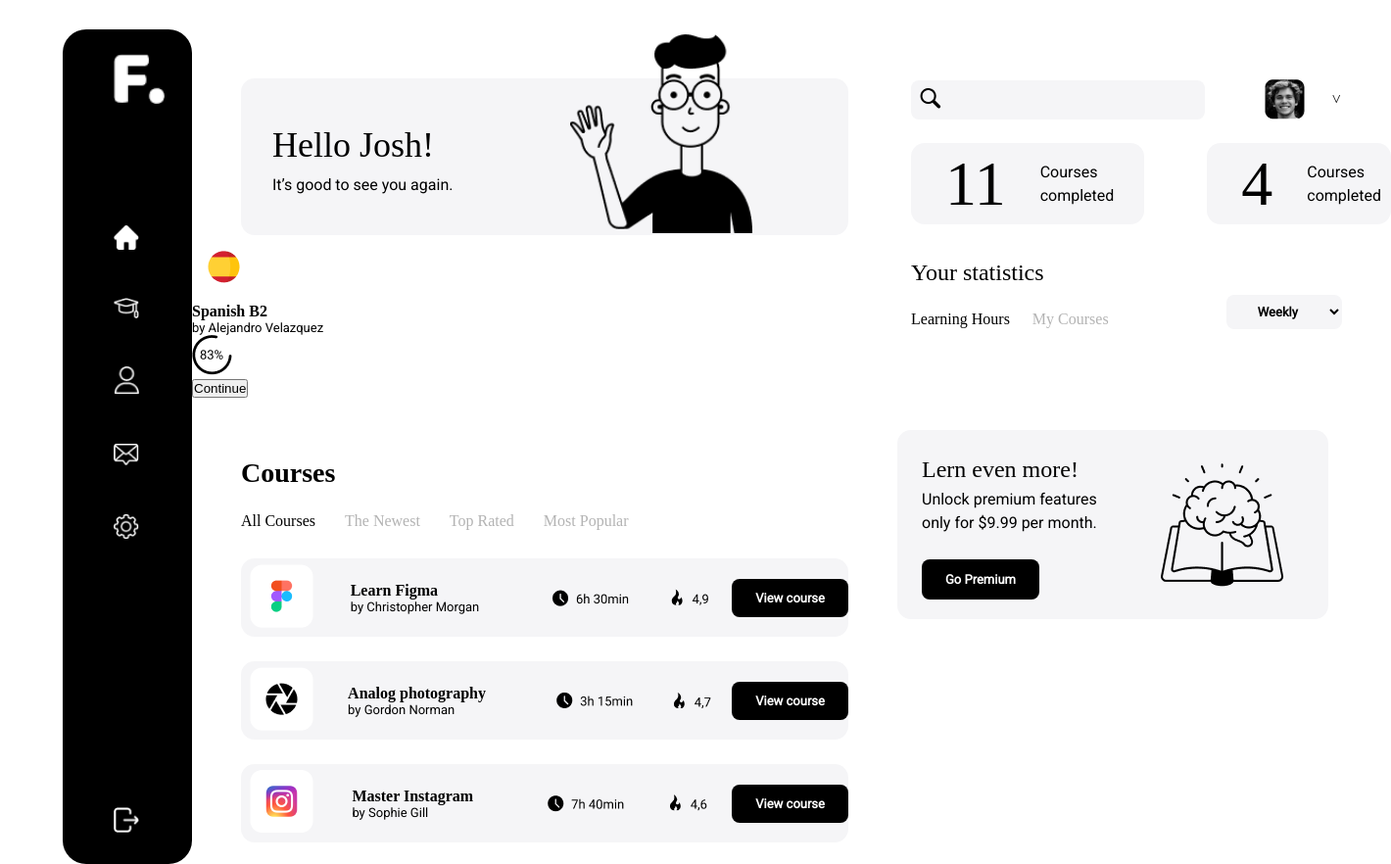
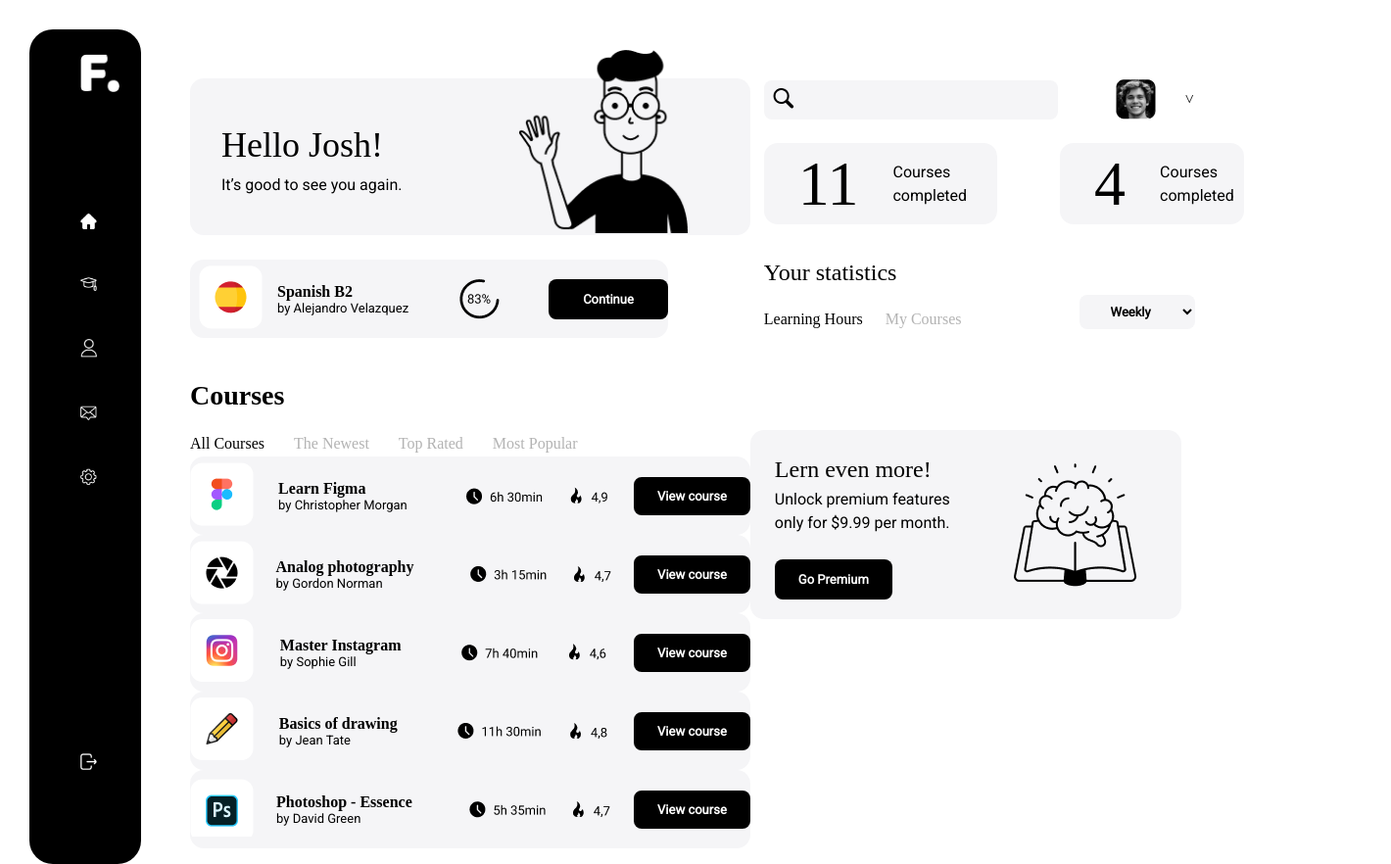
Before and after one commit to dragonlock/vitalii.hw8, a plain HTML site: page index.html in a window 1280 px wide. Shown: the top 882 px of the page at 98% size, 1420 px wide, since content can reach past the window. Drawn offline with Linux system fonts and the light colour scheme; a web font is replaced by a local one.

Commit message:
Update style.css

```diff
--- a/css/style.css
+++ b/css/style.css
@@ -2,15 +2,15 @@
     margin: 0;
     padding: 0;
     box-sizing: border-box;
-    width: 1440;
-    height: 900;
 }
 
 body{
     width: 90%;
     margin: auto;
+    width: 100%;
     min-width: 1100px;
     min-height: 600px;
+    padding-left: 30px;
 
 }
 
@@ -21,7 +21,8 @@ header{
 }
 
 .left-block{
-    width: 132px;
+    width: 100%;
+    max-width: 132px;
     height: 852px;
     background: #000000;
     border-radius: 24px;
@@ -50,8 +51,8 @@ header{
 }
 
 .block-hello{
-
-    width: 620px;
+    width: 100%;
+    max-width: 620px;
     height: 160px;
     background: #F5F5F7;
     border-radius: 14px;
@@ -92,17 +93,18 @@ header{
     bottom: 1%;
 }
 
-.spanish-wrapp{
+.my-courses-wrapp{
     background: #F5F5F7;
     border-radius: 14px;
-    width: 500.26px;
+    width: 100%;
+    max-width: 500.26px;
     height: 80px;
     margin-left: 50px;
     display: flex;
     align-items: center;
 }
 
-.spanish-wrapp button{
+.my-courses-wrapp button{
     background: #000000;
     border-radius: 8px;
     font-family: Roboto;
@@ -135,17 +137,17 @@ header{
     color: #000000;
 }
 
-.spanish{
+.my-courses{
     display: flex;
     align-items: center;
     margin-top: 25px;
 }
 
-.spanish img{
+.my-courses img{
     margin-left: 17px;
 }
 
-.spanish-icon img{
+.my-courses-icon img{
     margin-right: 15px;
     margin-left: 9px;
 }
@@ -185,7 +187,8 @@ header{
 .courses-wrapp{
     background: #F5F5F7;
     border-radius: 14px;
-    width: 620px;
+    width: 100%;
+    max-width: 620px;
     height: 80px;
     margin-left: 50px;
     display: flex;
@@ -219,11 +222,28 @@ input{
     display: flex;
     align-items: center;
     justify-content: space-between;
-    width: 438.9px;
+    width: 100%;
+    max-width: 438.9px;
     height: 43px;
     margin-top: 50px;
     margin-left: 64px;
 }
+
+.bell{
+    position: relative;
+}
+
+.bell img:last-child{
+position: absolute;
+top: -8px;
+left: 15px;
+
+}
+
+/* .block-search img.bell::after{
+    background-image: url(../img/bellAdd.png);
+} */
+
 
 .search-wrapp img{
     position: absolute;
@@ -233,7 +253,8 @@ input{
 
 .inf{
     display: flex;
-    width: 439.78px;
+    width: 100%;
+    max-width: 439.78px;
     height: 106.05px;
 }
 
@@ -300,7 +321,8 @@ input{
 .list{
     display: flex;
     justify-content: space-between;
-    width: 439.78px;
+    width: 100%;
+    max-width: 439.78px;
     margin-left: 64px;
     align-items: center;
 
@@ -336,9 +358,6 @@ font-style: normal;
     font-weight: bold;
     font-size: 13px;
     line-height: 15px;
-
-/* Black */
-
     color: #000000;
 }
 
@@ -353,7 +372,8 @@ color: #000000;
     margin-top: 50px;
     background: #F5F5F7;
     border-radius: 14px;
-    width: 440px;
+    width: 100%;
+    max-width: 440px;
     height: 193px;
     align-items: center;
 }
```
Lines whose indentation alone changed are shown as unchanged.
